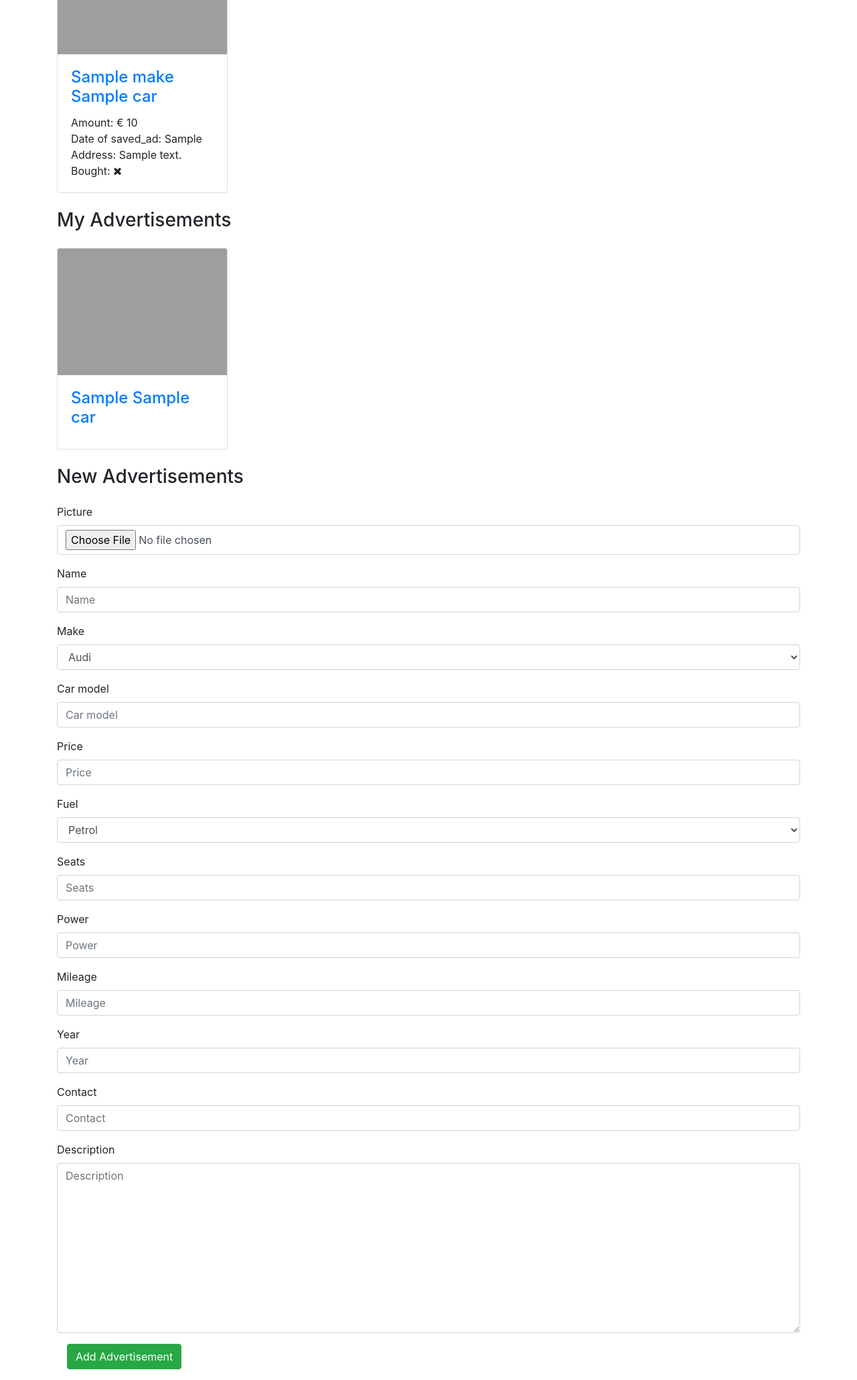
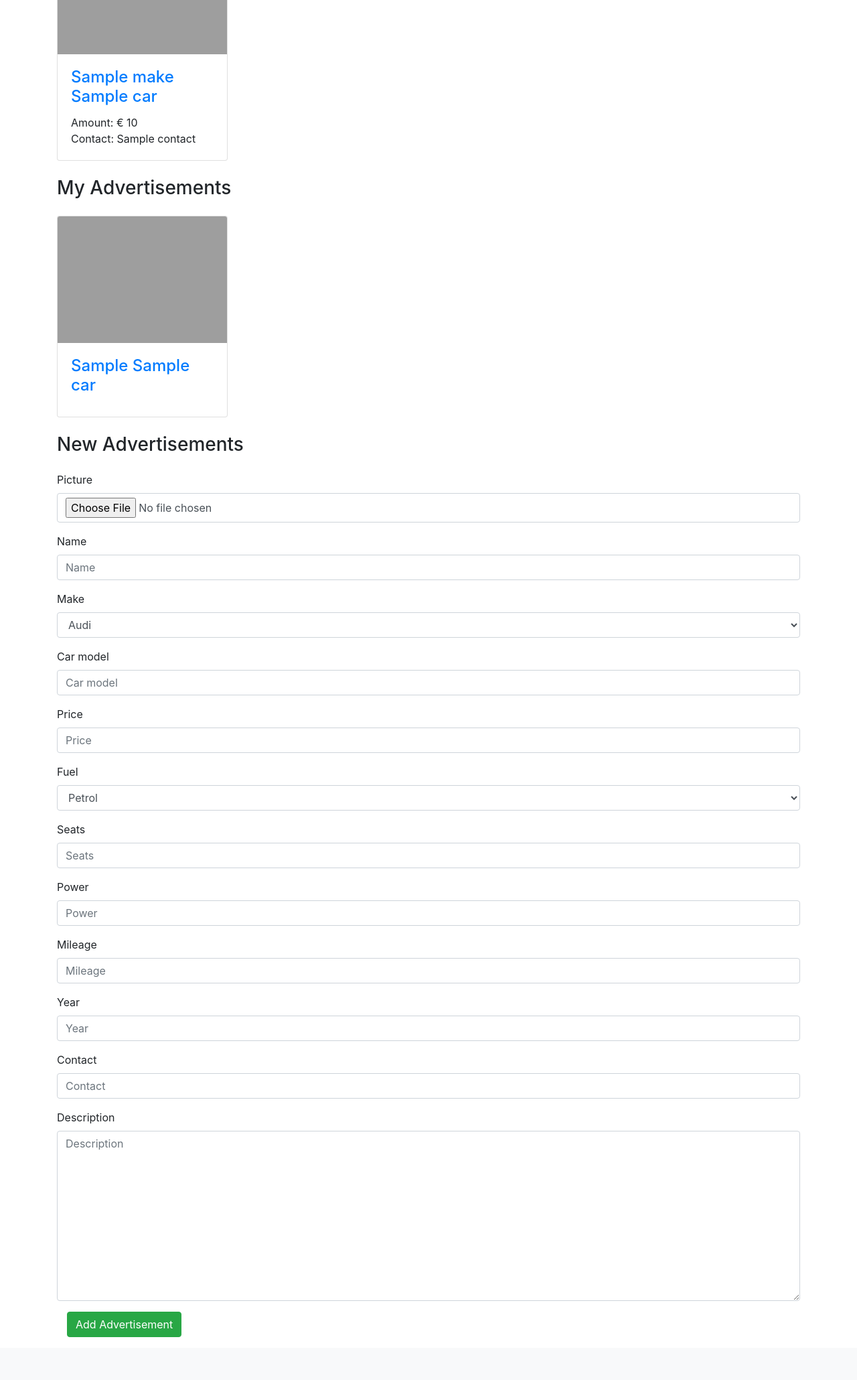
Before and after one commit to ionut97/ip-2019, a Django app: template web_app/templates/web_app/dashboard.html in a window 1280 px wide. Shown: the part 247-2307 px from the top of the page at 67% size. After the commit the page ends 2243 px from the top, so only its background shows below. Run offline with Django 3.2, Linux system fonts and the light colour scheme; tables that the repository leaves empty hold one stand-in row (values such as "Sample post"); the template is opened without the code that fills it: values that come from a table or form of the project are taken from there, most other values are stand-ins (such as "Sample title", 1, 10 or a date in 2020); parts of the project's set-up code (start-up, migrations or seed data) failed here and were passed over; some libraries are stand-ins or nearby versions; grey boxes are pictures that could not be loaded.

Commit message:
fix save ad description

```diff
--- a/web_app/templates/web_app/dashboard.html
+++ b/web_app/templates/web_app/dashboard.html
@@ -52,9 +52,7 @@
                                 </h4>
                                 <p class="card-text">
                                     Amount: &euro; {{ saved_ad.amount }}<br>
-                                    Date of saved_ad: {{ saved_ad.saved_ad }}<br>
-                                    Address: {{ saved_ad.address }}<br>
-                                    Bought: {% if saved_ad.is_bought %}<i class="fa fa-check"></i>{% else %}<i class="fa fa-times"></i>{% endif %}
+                                    Contact: {{ saved_ad.car.contact }}<br>
                                 </p>
                             </div>
                         </div>
```
